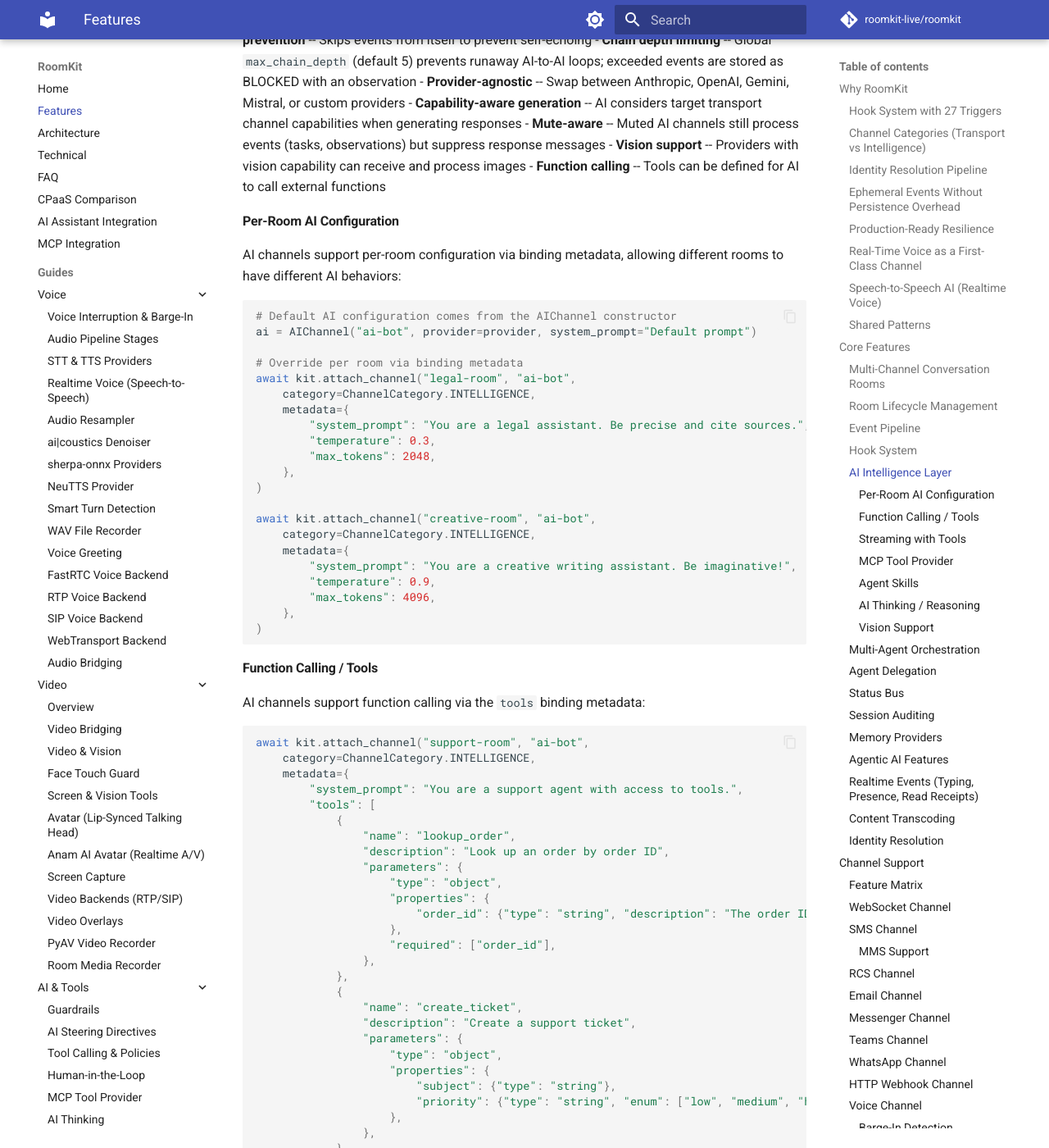
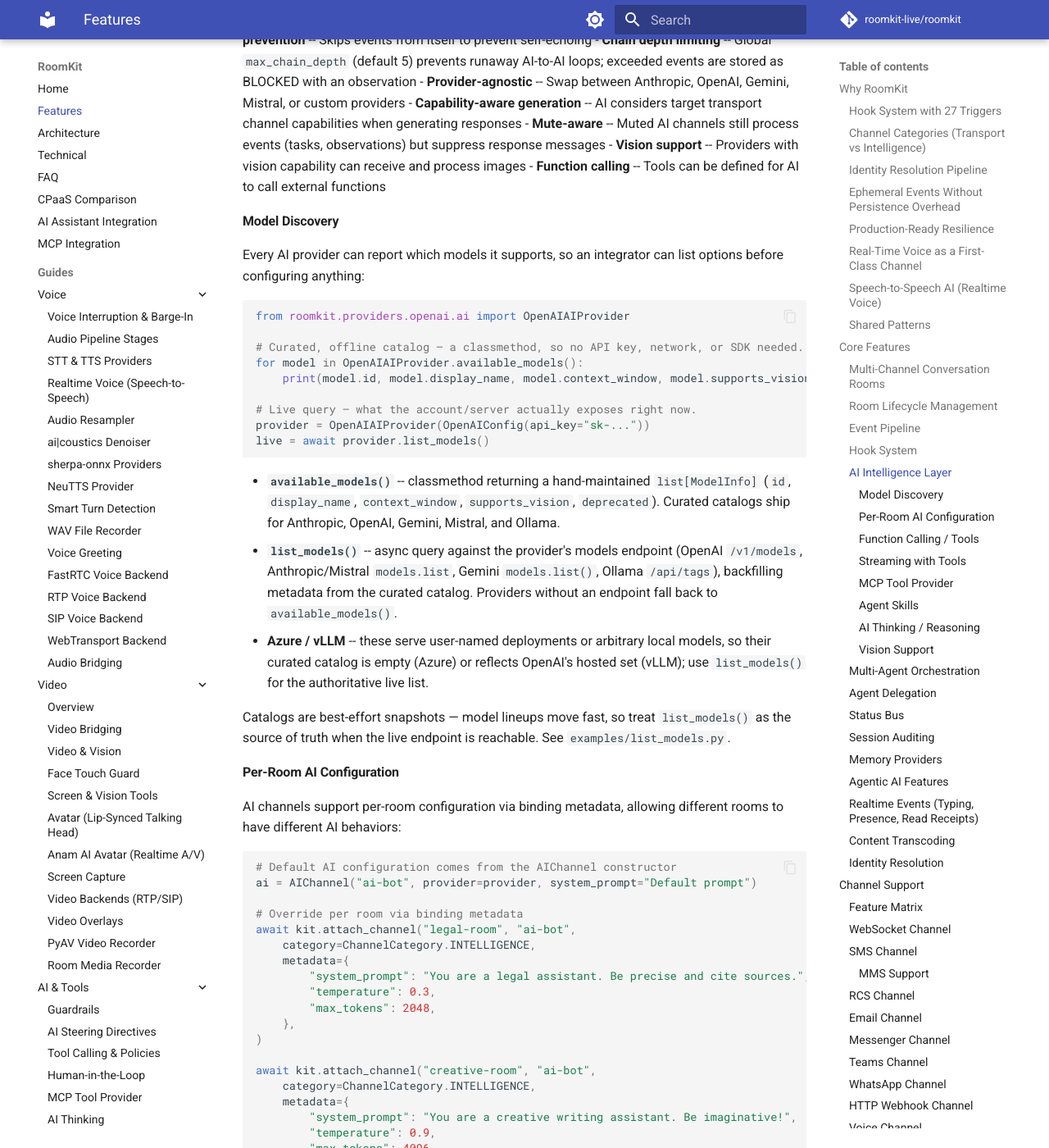
Before and after one commit to roomkit-live/roomkit-docs, an MkDocs documentation site: the page built from docs/features.md, in a window 1280 px wide and 1400 px high, scrolled down 8153 px. Shown: the whole window at 82% size. Built offline with MkDocs 1.6.1 and Material for MkDocs 9.7.7, drawn with Linux system fonts in a browser that asks for light colours; comment, search, counter and statistics services are not loaded.

Commit message:
docs(features): document AI provider model discovery
Add a "Model Discovery" subsection covering available_models() (curated
offline catalog) and list_models() (live provider API query) on the
AIProvider ABC, including the Azure/vLLM caveats and a pointer to
examples/list_models.py.

````diff
--- a/docs/features.md
+++ b/docs/features.md
@@ -300,6 +300,38 @@ AI features:
 - **Vision support** -- Providers with vision capability can receive and process images
 - **Function calling** -- Tools can be defined for AI to call external functions
 
+#### Model Discovery
+
+Every AI provider can report which models it supports, so an integrator can list
+options before configuring anything:
+
+```python
+from roomkit.providers.openai.ai import OpenAIAIProvider
+
+# Curated, offline catalog — a classmethod, so no API key, network, or SDK needed.
+for model in OpenAIAIProvider.available_models():
+    print(model.id, model.display_name, model.context_window, model.supports_vision)
+
+# Live query — what the account/server actually exposes right now.
+provider = OpenAIAIProvider(OpenAIConfig(api_key="sk-..."))
+live = await provider.list_models()
+```
+
+- **`available_models()`** -- classmethod returning a hand-maintained `list[ModelInfo]`
+  (`id`, `display_name`, `context_window`, `supports_vision`, `deprecated`). Curated
+  catalogs ship for Anthropic, OpenAI, Gemini, Mistral, and Ollama.
+- **`list_models()`** -- async query against the provider's models endpoint
+  (OpenAI `/v1/models`, Anthropic/Mistral `models.list`, Gemini `models.list()`,
+  Ollama `/api/tags`), backfilling metadata from the curated catalog. Providers
+  without an endpoint fall back to `available_models()`.
+- **Azure / vLLM** -- these serve user-named deployments or arbitrary local models,
+  so their curated catalog is empty (Azure) or reflects OpenAI's hosted set (vLLM);
+  use `list_models()` for the authoritative live list.
+
+Catalogs are best-effort snapshots — model lineups move fast, so treat
+`list_models()` as the source of truth when the live endpoint is reachable. See
+`examples/list_models.py`.
+
 #### Per-Room AI Configuration
 
 AI channels support per-room configuration via binding metadata, allowing different rooms to have different AI behaviors:
````
